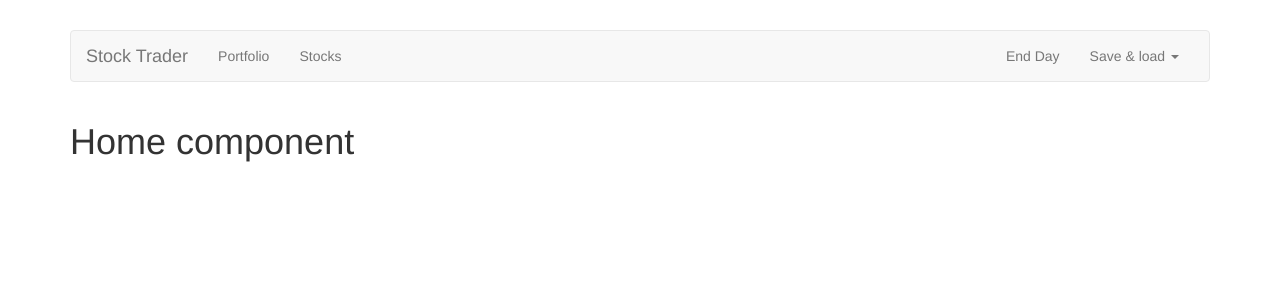
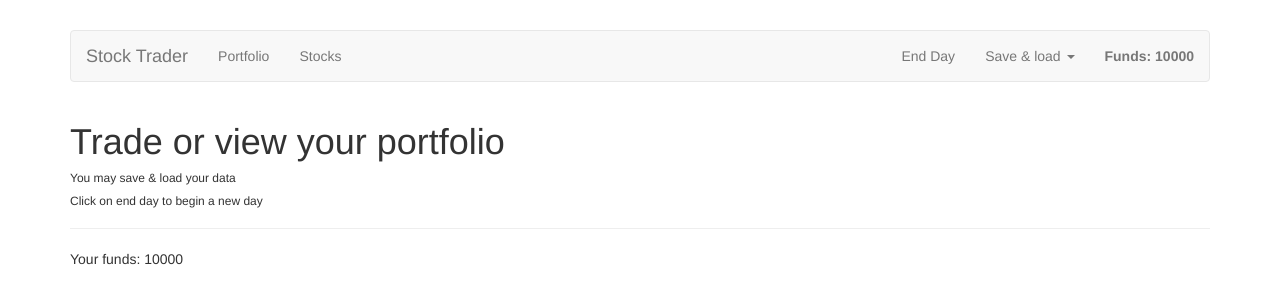
Before and after one commit to negimohit1209/vuejs_stock_trader, a Vue app: page / in a window 1280 px wide. Shown: the top 304 px of the page. Built offline with nearby package versions, Linux system fonts and the light colour scheme.

Commit message:
adds home page showing data

```diff
--- a/src/components/Header.vue
+++ b/src/components/Header.vue
@@ -12,6 +12,7 @@
           <router-link to='/portfolio' activeClass="active" tag="li"><a>Portfolio</a></router-link>
           <router-link to='/stocks' activeClass="active" tag="li"> <a>Stocks</a></router-link>
       </ul>
+      <strong class="navbar-text navbar-right">Funds: {{funds}}</strong>
       <ul class="nav navbar-nav navbar-right">
         <li><a href="#">End Day</a></li>
         <li class="dropdown">
@@ -26,3 +27,13 @@
   </div><!-- /.container-fluid -->
 </nav>
 </template>
+
+<script>
+export default {
+  computed: {
+    funds(){
+      return this.$store.getters.funds;
+    }
+  }
+}
+</script>
--- a/src/components/Home.vue
+++ b/src/components/Home.vue
@@ -1,3 +1,20 @@
 <template>
-    <h1>Home component</h1>
+<div>
+    <h1>Trade or view your portfolio</h1>
+    <h6>You may save & load your data</h6>
+    <h6>Click on end day to begin a new day</h6>
+    <hr>
+    <p>Your funds: {{ funds }}</p>
+</div>
+
 </template>
+
+<script>
+export default {
+    computed: {
+        funds(){
+            return this.$store.getters.funds;
+        }
+    }
+}
+</script>
--- a/src/components/Portfolio/Portfolio.vue
+++ b/src/components/Portfolio/Portfolio.vue
@@ -1,5 +1,21 @@
 <template>
     <div>
-
+        <app-stock v-for="(stock, index) in stocks" :key="index" :stock="stock"></app-stock>
     </div>
 </template>
+
+<script>
+import {mapGetters} from 'vuex';
+import Stock from './Stock.vue';
+
+export default {
+    computed: {
+        ...mapGetters({
+            stocks: 'stockPortfolio'
+        })
+    },
+    components: {
+        appStock: Stock
+    }
+}
+</script>
--- a/src/components/Portfolio/Stock.vue
+++ b/src/components/Portfolio/Stock.vue
@@ -1,6 +1,6 @@
 <template>
     <div class="col-sm-6 col-md-4">
-        <div class="panel panel-success">
+        <div class="panel panel-info">
             <div class="panel-heading">
                 <h3 class="panel-title">
                     {{stock.name}}
@@ -34,16 +34,18 @@
         }
     },
     methods: {
-        ...mapActions([
-            'sellStock'
-        ]),
+        ...mapActions({
+            placeSellOrder: 'sellStock'
+        }
+        ),
         sellStock(){
             const order = {
-                stockId: this.stockId,
-                stockPrice: this.stockPrice,
+                stockId: this.stock.id,
+                stockPrice: this.stock.price,
                 quantity: this.quantity
             };
-            this.sellStock();
+            this.placeSellOrder(order);
+            this.quantity = 0;
         }
     }
 }
--- a/src/store/modules/portfolio.js
+++ b/src/store/modules/portfolio.js
@@ -5,6 +5,7 @@
 
 const mutations = {
     'BUY_STOCK'(state, { stockId, quantity, stockPrice }) {
+        if (quantity * stockPrice < state.funds) {
             const record = state.stocks.find(element => element.id === stockId);
             if (record) {
                 record.quantity += quantity;
@@ -15,6 +16,7 @@
                 })
             }
             state.funds -= stockPrice * quantity;
+        }
     },
     'SELL_STOCK'(state, { stockId, quantity, stockPrice }) {
         const record = state.stocks.find(element => element.id === stockId);
```
Lines whose indentation alone changed are shown as unchanged.
